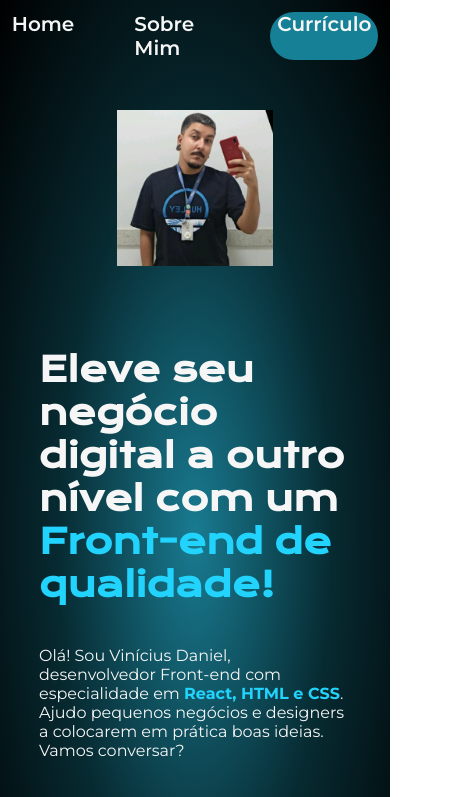
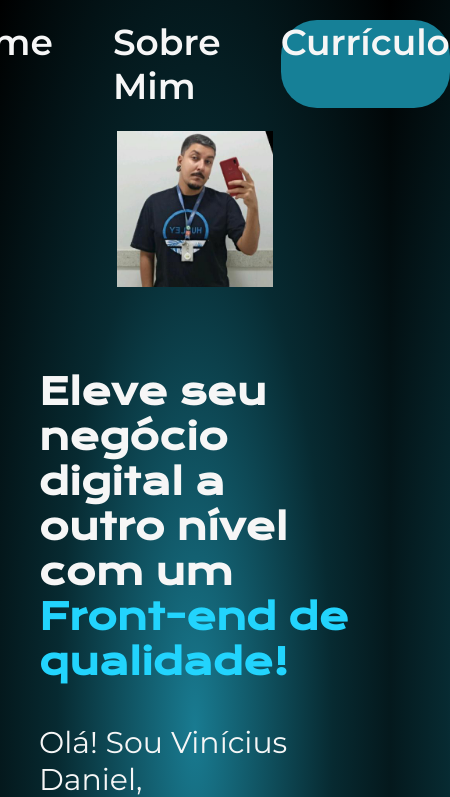
Before and after one commit to viniciusxdaniel/portfolio, a plain HTML site: page index.html in a window 390 px wide. Shown: the top 797 px of the page, 450 px wide, since content can reach past the window. Drawn offline with nearby package versions, Linux system fonts and the light colour scheme.

Commit message:
Add files via upload
Atualização Responsividade

```diff
--- a/style/style.css
+++ b/style/style.css
@@ -149,9 +149,9 @@ body{
 }
 
                                                         /* RESPONDIVIDADE */
-@media (max-width: 45rem){
+@media (max-width: 1200px){
     .cabecalho{
-        padding: 3%;
+        padding: 5%;
     }
 
     .cabecalho-menu{
@@ -159,17 +159,17 @@ body{
     }
 
     .cabecalho-menu-link{
-        font-size: 1.25rem;
+        font-size: 36px;
     }
 
     .cabecalho-menu-link-pdf{
-        font-size: 1.25rem;
-        width: 9.875rem;
+        font-size: 36px;
+        width: 280px;
     }
 
     .apresentacao{
         flex-direction: column-reverse;
-        padding: 10%;
+        padding: 1% 10% 5% 10%;
     }
 
     .apresentacao-conteudo{
@@ -177,11 +177,11 @@ body{
     }
 
     .apresentacao-conteudo-titulo{
-        font-size: 2.125rem;
+        font-size: 36px;
     }
 
     .apresentacao-conteudo-descricao{
-        font-size: 1rem;
+        font-size: 30px;
     }
 }
 
```
